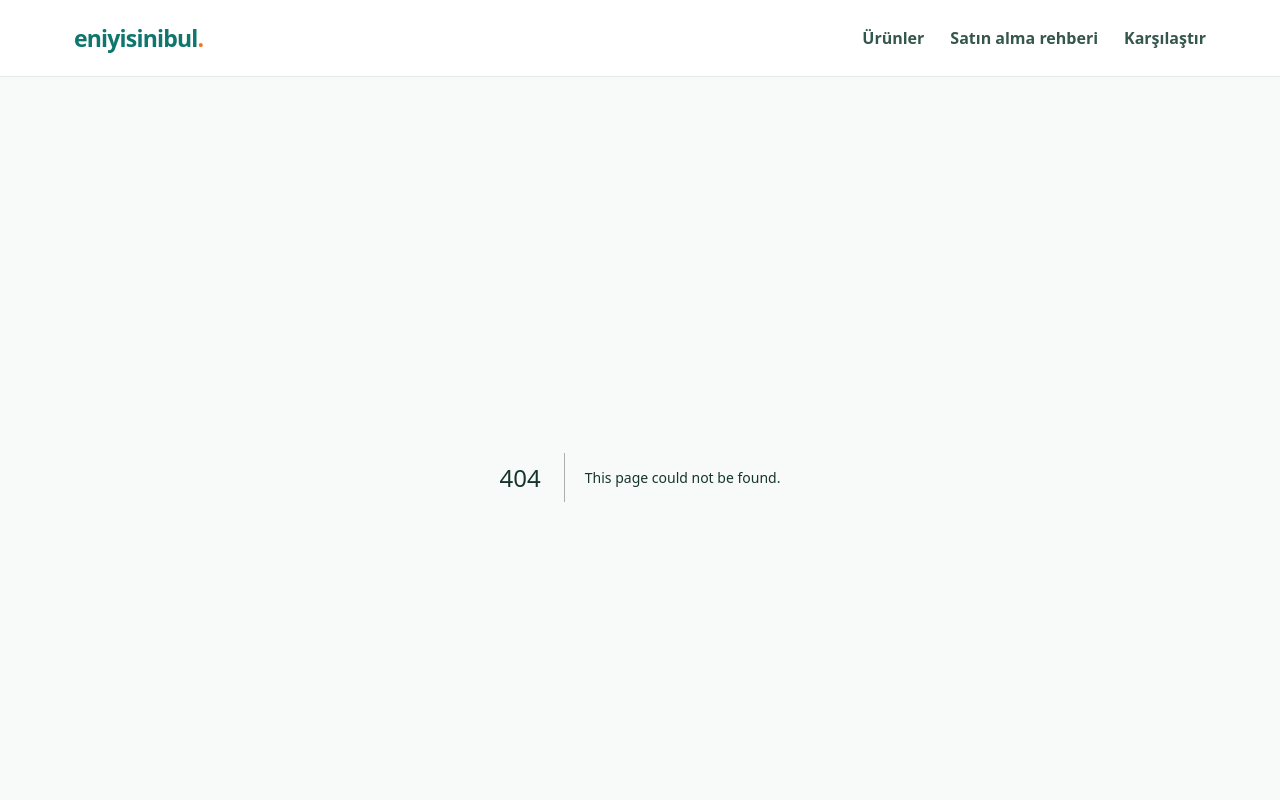
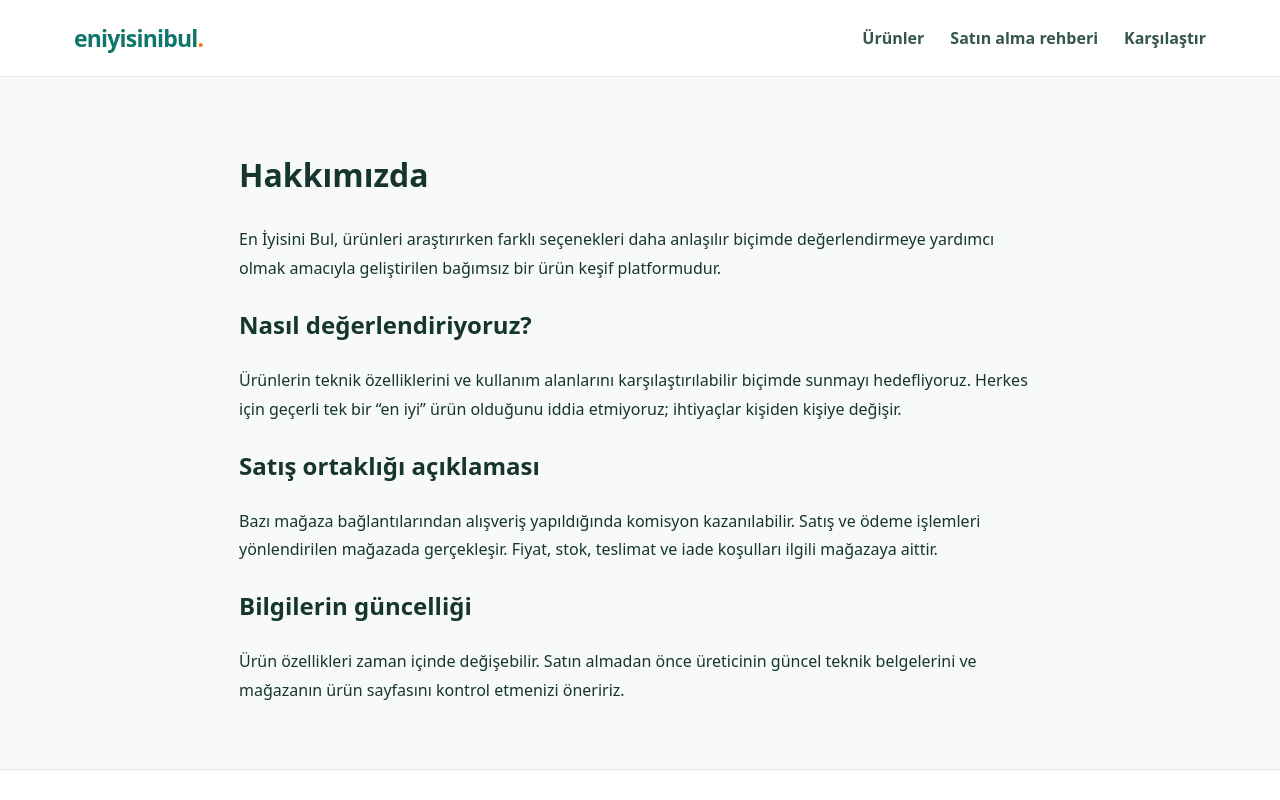
Before and after one commit to muratbalcif/eniyisinibul, a Next.js app in the folder apps/web/: page /hakkimizda in a window 1280 px wide. Before the commit this address had no page. Shown: the top 800 px of the page. Built offline with nearby package versions, Linux system fonts and the light colour scheme.

Commit message:
feat: add transparent about and affiliate methodology page

```diff
--- /dev/null
+++ b/apps/web/app/hakkimizda/page.tsx
@@ -0,0 +1,14 @@
+import type { Metadata } from 'next';
+export const metadata: Metadata = { title: 'Hakkımızda', description: 'En İyisini Bul ürün keşif platformunun amacı ve çalışma ilkeleri.' };
+export default function AboutPage() {
+  return <main style={{ maxWidth: 850, margin: 'auto', padding: '48px 24px', lineHeight: 1.8 }}>
+    <h1>Hakkımızda</h1>
+    <p>En İyisini Bul, ürünleri araştırırken farklı seçenekleri daha anlaşılır biçimde değerlendirmeye yardımcı olmak amacıyla geliştirilen bağımsız bir ürün keşif platformudur.</p>
+    <h2>Nasıl değerlendiriyoruz?</h2>
+    <p>Ürünlerin teknik özelliklerini ve kullanım alanlarını karşılaştırılabilir biçimde sunmayı hedefliyoruz. Herkes için geçerli tek bir “en iyi” ürün olduğunu iddia etmiyoruz; ihtiyaçlar kişiden kişiye değişir.</p>
+    <h2>Satış ortaklığı açıklaması</h2>
+    <p>Bazı mağaza bağlantılarından alışveriş yapıldığında komisyon kazanılabilir. Satış ve ödeme işlemleri yönlendirilen mağazada gerçekleşir. Fiyat, stok, teslimat ve iade koşulları ilgili mağazaya aittir.</p>
+    <h2>Bilgilerin güncelliği</h2>
+    <p>Ürün özellikleri zaman içinde değişebilir. Satın almadan önce üreticinin güncel teknik belgelerini ve mağazanın ürün sayfasını kontrol etmenizi öneririz.</p>
+  </main>;
+}
```
